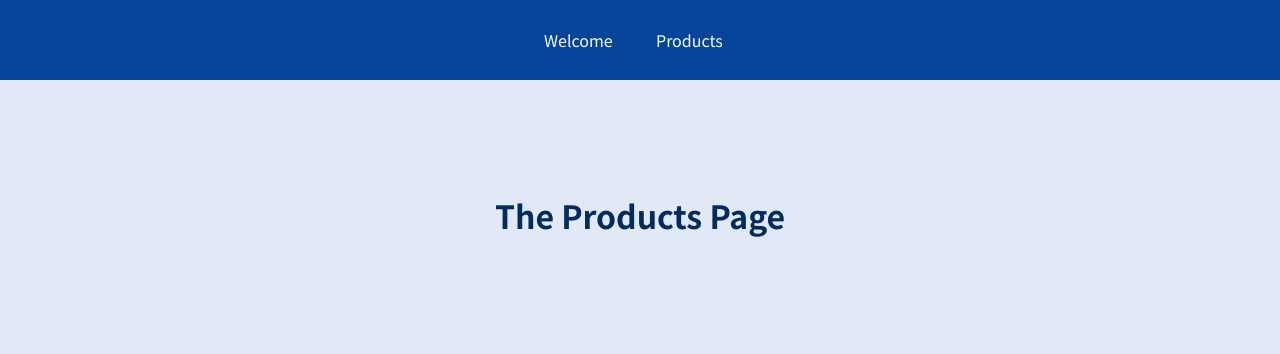
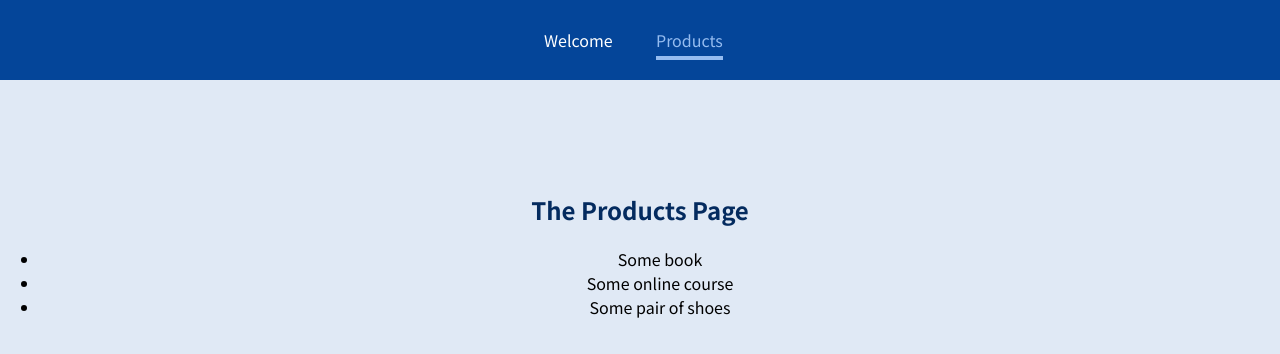
Before and after one commit to David-EstradaSD/React_RoutingIntro, a JavaScript app: page /products in a window 1280 px wide. Shown: the top 354 px of the page. Built offline with nearby package versions, Linux system fonts and the light colour scheme.

Commit message:
Implement <NavLink> tag

```diff
--- a/src/App.js
+++ b/src/App.js
@@ -2,6 +2,7 @@ import { Route } from "react-router-dom";
 import Products from "./pages/Products";
 import Welcome from "./pages/Welcome";
 import Header from "./components/Header";
+import ProductDetails from "./pages/ProductDetails";
 
 function App() {
   return (
@@ -14,6 +15,9 @@ function App() {
         <Route path="/products">
           <Products />
         </Route>
+        <Route path="/product-details">
+          <ProductDetails />
+        </Route>
       </main>
     </div>
   );
--- a/src/components/Header.js
+++ b/src/components/Header.js
@@ -1,4 +1,4 @@
-import { Link } from "react-router-dom";
+import { NavLink } from "react-router-dom";
 
 import styles from './Header.module.css';
 
@@ -8,10 +8,10 @@ const Header = () => {
       <nav>
         <ul>
           <li>
-            <Link to="/welcome">Welcome</Link>
+            <NavLink activeClassName={styles.active} to="/welcome">Welcome</NavLink>
           </li>
           <li>
-            <Link to="/products">Products</Link>
+            <NavLink activeClassName={styles.active} to="/products">Products</NavLink>
           </li>
         </ul>
       </nav>
--- /dev/null
+++ b/src/pages/ProductDetails.js
@@ -0,0 +1,9 @@
+const ProductDetails = () => {
+  return (
+    <section>
+      <h1>Product Details</h1>
+    </section>
+  );
+};
+
+export default ProductDetails;
--- a/src/pages/Products.js
+++ b/src/pages/Products.js
@@ -2,7 +2,14 @@
 
 const Products = () => {
     return (
-        <h1> The Products Page </h1>
+        <section>
+            <h1> The Products Page </h1>
+            <ul>
+                <li>Some book</li>
+                <li>Some online course</li>
+                <li>Some pair of shoes</li>
+            </ul>
+        </section>
     );
 };
 
```
Also changed, not shown: src/components/Header.module.css (line endings or trailing spaces), 1 other file (tests, documents, lock files or other folders).
